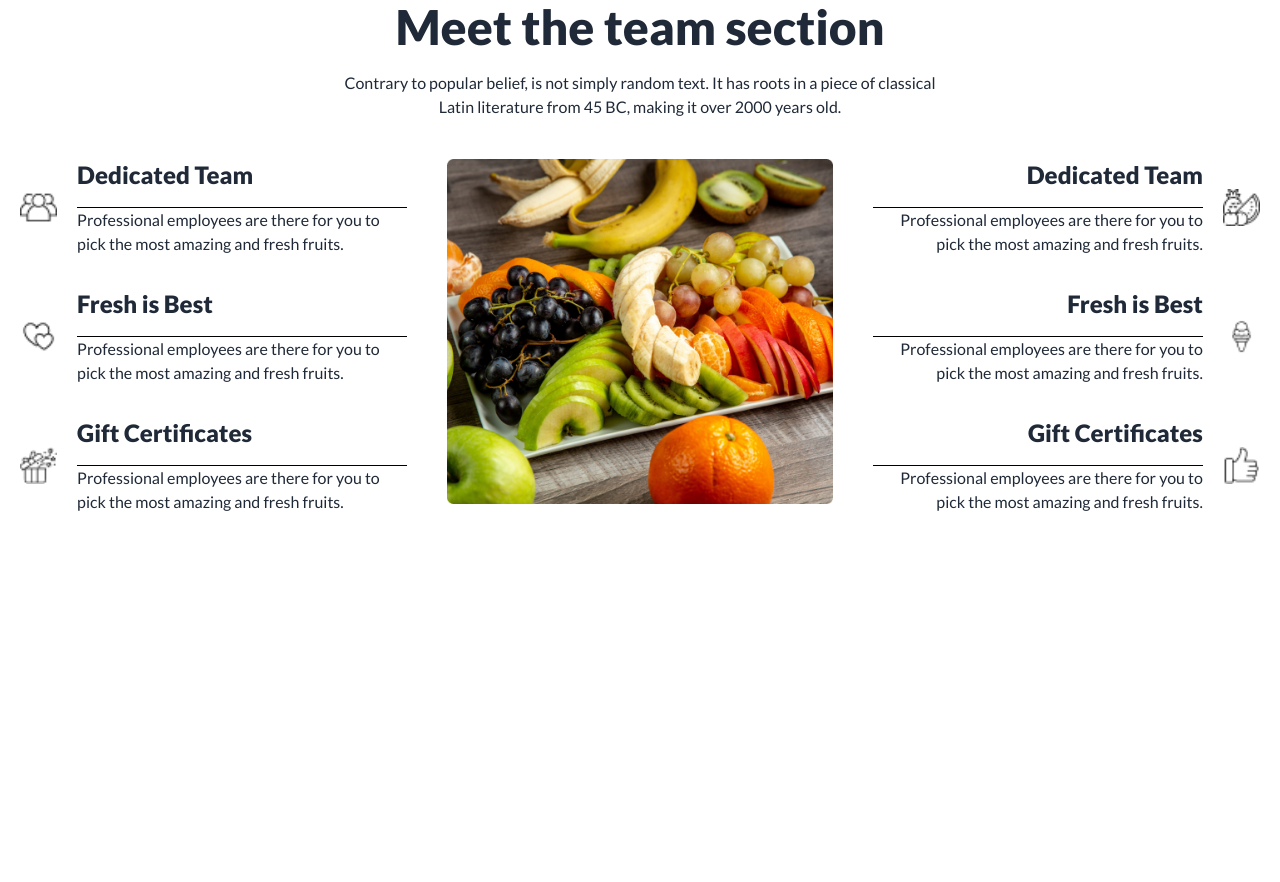
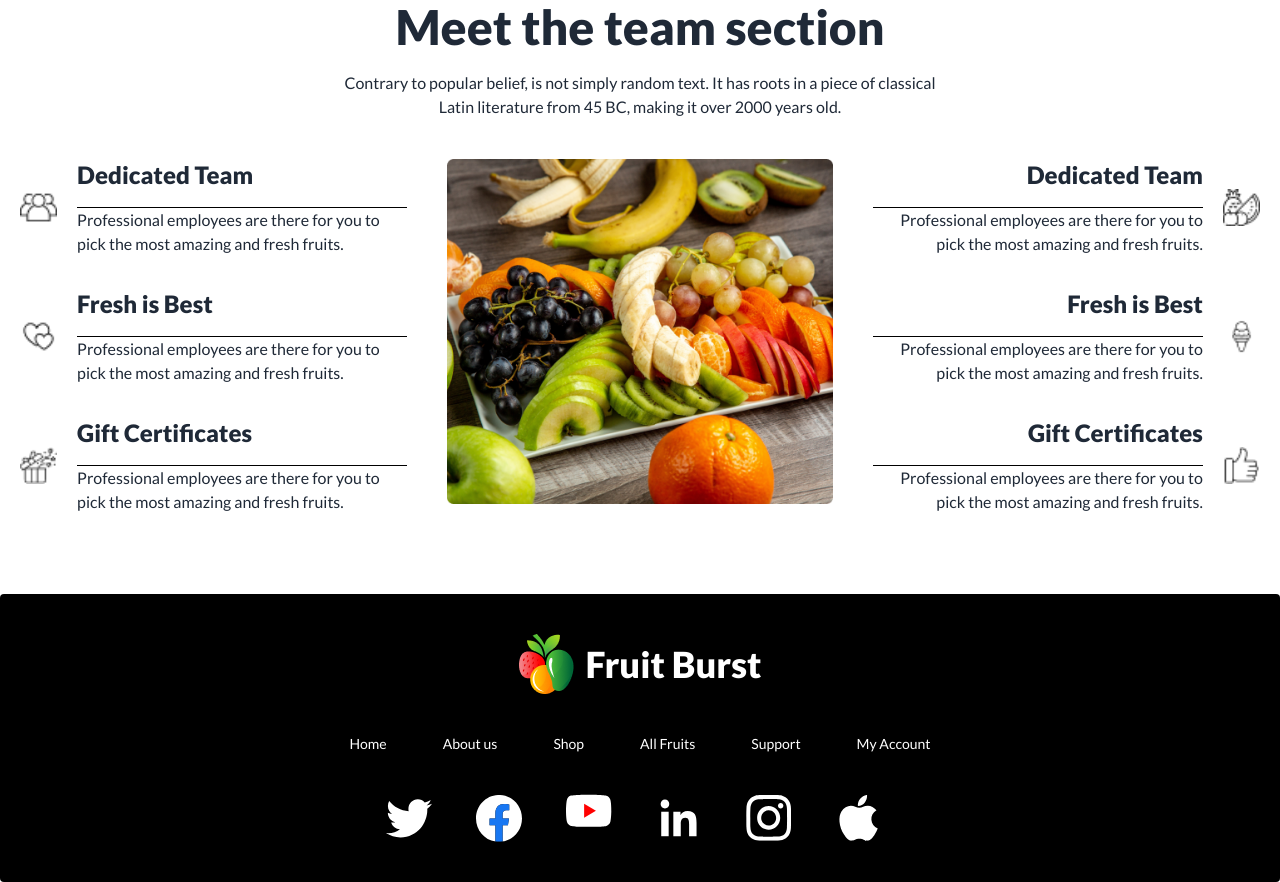
Before and after one commit to fahim-khandakar/B8A3-fruits-brust, a plain HTML site: page index.html in a window 1280 px wide. Shown: the part 2067-2949 px from the top of the page. Before the commit the page ends 2661 px from the top, so only its background shows below. Drawn offline with nearby package versions, Linux system fonts and the light colour scheme.

Commit message:
added footer section

```diff
--- a/index.html
+++ b/index.html
@@ -408,7 +408,8 @@
         <!-- why choose us section start here  -->
         <section class="container mx-auto my-20 px-5">
             <h1 class="text-center text-2xl font-extrabold md:text-5xl pb-5">Meet the team section</h1>
-            <p class="pb-10 text-center">Contrary to popular belief, is not simply random text. It has roots in a piece of
+            <p class="pb-10 text-center">Contrary to popular belief, is not simply random text. It has roots in a piece
+                of
                 classical <br> Latin
                 literature from 45 BC, making it over 2000 years old.</p>
 
@@ -421,9 +422,11 @@
                             <img class="w-full" src="./images/group 1.png" alt="">
                         </div>
                         <div>
-                                <h1 class="text-center md:text-start  text-2xl font-extrabold mb-2 pb-2 ">Dedicated Team</h1>
+                            <h1 class="text-center md:text-start  text-2xl font-extrabold mb-2 pb-2 ">Dedicated Team
+                            </h1>
                             <hr class="  border-black">
-                                <p class="text-center md:text-left">Professional employees are there for you to pick the most amazing and fresh fruits.</p>
+                            <p class="text-center md:text-left">Professional employees are there for you to pick the
+                                most amazing and fresh fruits.</p>
                         </div>
                     </div>
 
@@ -434,7 +437,8 @@
                         <div>
                             <h1 class="text-center md:text-start text-2xl font-extrabold mb-2 pb-2 ">Fresh is Best</h1>
                             <hr class="  border-black">
-                                <p class="text-center md:text-left">Professional employees are there for you to pick the most amazing and fresh fruits.</p>
+                            <p class="text-center md:text-left">Professional employees are there for you to pick the
+                                most amazing and fresh fruits.</p>
                         </div>
                     </div>
 
@@ -443,9 +447,11 @@
                             <img class="w-full" src="./images/gift-box 1.png" alt="">
                         </div>
                         <div>
-                                <h1 class="text-center md:text-start text-2xl font-extrabold mb-2 pb-2 ">Gift Certificates</h1>
+                            <h1 class="text-center md:text-start text-2xl font-extrabold mb-2 pb-2 ">Gift Certificates
+                            </h1>
                             <hr class=" border-black">
-                                <p class="text-center md:text-left">Professional employees are there for you to pick the most amazing and fresh fruits.</p>
+                            <p class="text-center md:text-left">Professional employees are there for you to pick the
+                                most amazing and fresh fruits.</p>
                         </div>
                     </div>
                 </div>
@@ -462,7 +468,8 @@
                         <div class="flex flex-col justify-end">
                             <h1 class="text-center text-2xl md:text-right font-extrabold mb-2 pb-2">Dedicated Team</h1>
                             <hr class=" border-black">
-                                <p class="text-center md:text-right">Professional employees are there for you to pick the most amazing and fresh fruits.</p>
+                            <p class="text-center md:text-right">Professional employees are there for you to pick the
+                                most amazing and fresh fruits.</p>
                         </div>
                     </div>
 
@@ -473,7 +480,8 @@
                         <div>
                             <h1 class="text-center  text-2xl md:text-right font-extrabold mb-2 pb-2 ">Fresh is Best</h1>
                             <hr class=" border-black">
-                                <p class="text-center md:text-right">Professional employees are there for you to pick the most amazing and fresh fruits.</p>
+                            <p class="text-center md:text-right">Professional employees are there for you to pick the
+                                most amazing and fresh fruits.</p>
                         </div>
                     </div>
 
@@ -482,9 +490,11 @@
                             <img class="w-full" src="./images/like 1.png" alt="">
                         </div>
                         <div>
-                                <h1 class="text-center text-2xl md:text-right font-extrabold mb-2 pb-2 ">Gift Certificates</h1>
+                            <h1 class="text-center text-2xl md:text-right font-extrabold mb-2 pb-2 ">Gift Certificates
+                            </h1>
                             <hr class=" border-black">
-                                <p class="text-center md:text-right">Professional employees are there for you to pick the most amazing and fresh fruits.</p>
+                            <p class="text-center md:text-right">Professional employees are there for you to pick the
+                                most amazing and fresh fruits.</p>
                         </div>
                     </div>
                 </div>
@@ -495,8 +505,29 @@
     </main>
 
     <!-- footer section start here  -->
-    <footer>
-
+    <footer class="footer footer-center p-10 bg-black text-base-content rounded">
+        <div class="flex gap-3">
+            <img src="images/logo.png" alt=""><span class="text-white text-2xl md:text-4xl font-extrabold">Fruit
+                Burst</span>
+        </div>
+        <div class="flex flex-wrap justify-center gap-5 text-sm  md:gap-14 text-white">
+            <a class="link link-hover">Home</a>
+            <a class="link link-hover">About us</a>
+            <a class="link link-hover">Shop</a>
+            <a class="link link-hover">All Fruits</a>
+            <a class="link link-hover">Support</a>
+            <a class="link link-hover">My Account</a>
+        </div>
+        <div>
+            <div class="grid grid-cols-6 gap-8  md:w-full">
+                <a><img class="w-full md:w-4/5" src="./images/twitter 1.svg" alt=""></a>
+                <a><img class="w-full md:w-4/5" src="./images/facebook 1.svg" alt=""></a>
+                <a><img class="w-full md:w-4/5" src="./images/youtube2.svg" alt=""></a>
+                <a><img class="w-full md:w-4/5" src="./images/linkedin 1.svg" alt=""></a>
+                <a><img class="w-full md:w-4/5" src="./images/instagram 1.svg" alt=""></a>
+                <a><img class="w-full md:w-4/5" src="./images/apple 1.svg" alt=""></a>
+            </div>
+        </div>
     </footer>
 </body>
 
```
Lines whose indentation alone changed are shown as unchanged.
